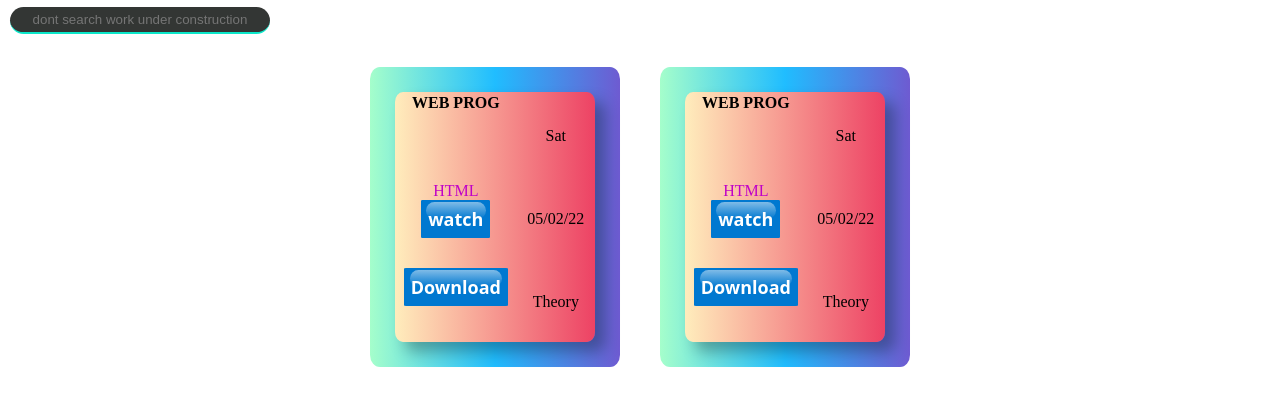
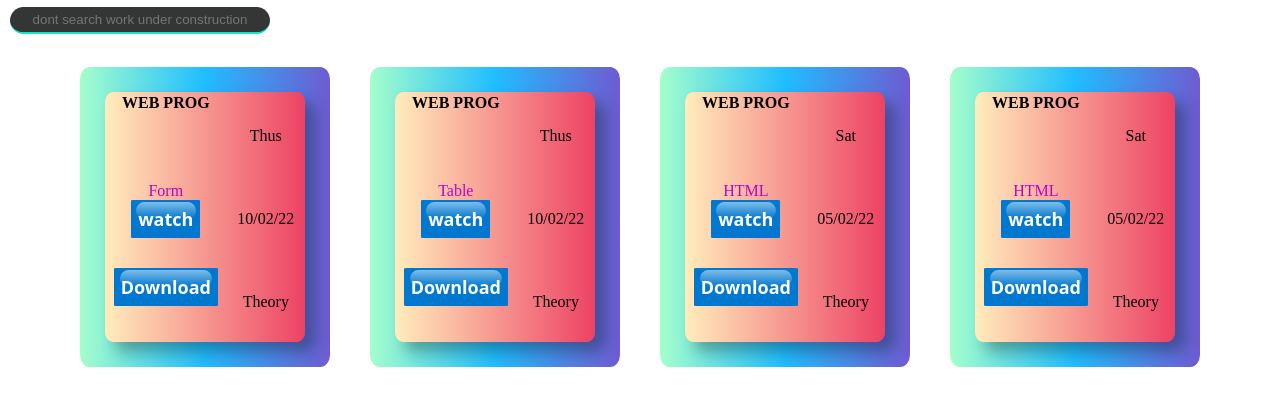
Before and after one commit to suryaprogrammer/sem2, a plain HTML site: page wp.html in a window 1280 px wide. Shown: the part 30-436 px from the top of the page. Drawn offline with Linux system fonts and the light colour scheme.

Commit message:
s faults

```diff
--- a/wp.json
+++ b/wp.json
@@ -1,5 +1,25 @@
 [
+    {
 
+        "lec": "WEB PROG",
+        "type":"Theory",
+        "day":"Thus",
+        "date":"10/02/22",
+        "watch": "https://youtube.com/embed/BZF_LYin7KA",
+        "download":"",
+        "des":"Form"
+
+    },{
+
+        "lec": "WEB PROG",
+        "type":"Theory",
+        "day":"Thus",
+        "date":"10/02/22",
+        "watch": "https://youtube.com/embed/aH7BQDBrrWI",
+        "download":"",
+        "des":"Table"
+
+    },
     {
 
         "lec": "WEB PROG",
```
Also changed, not shown: maths.html (+1 -1 lines).
